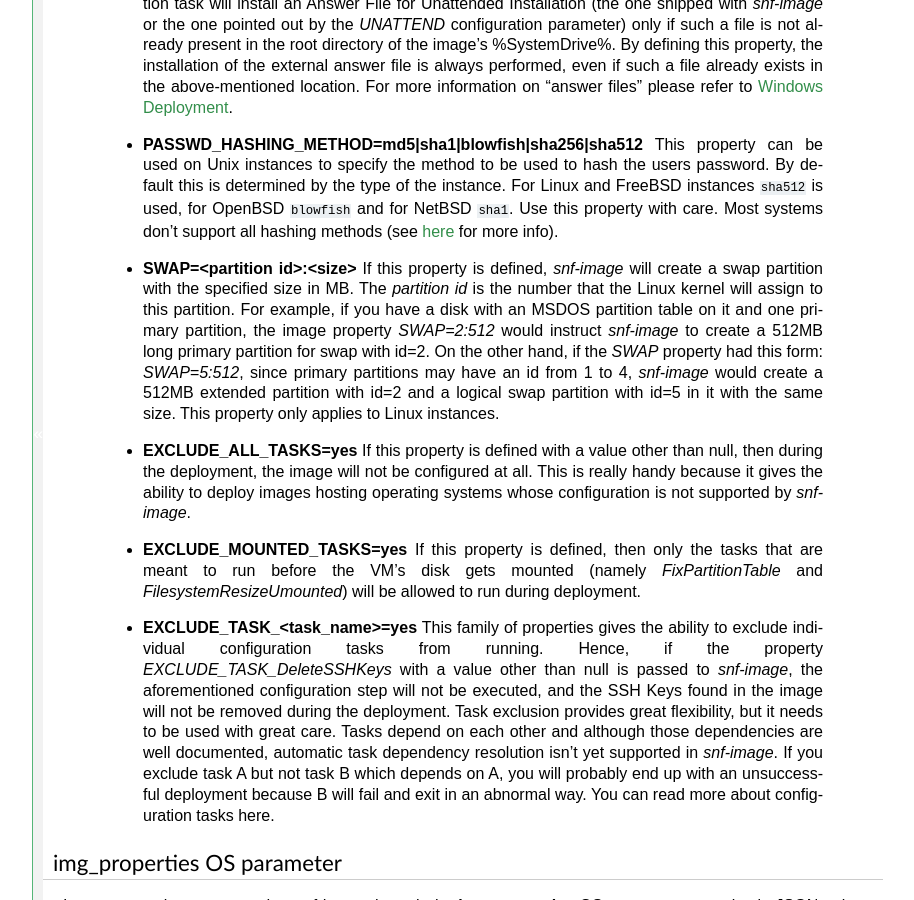
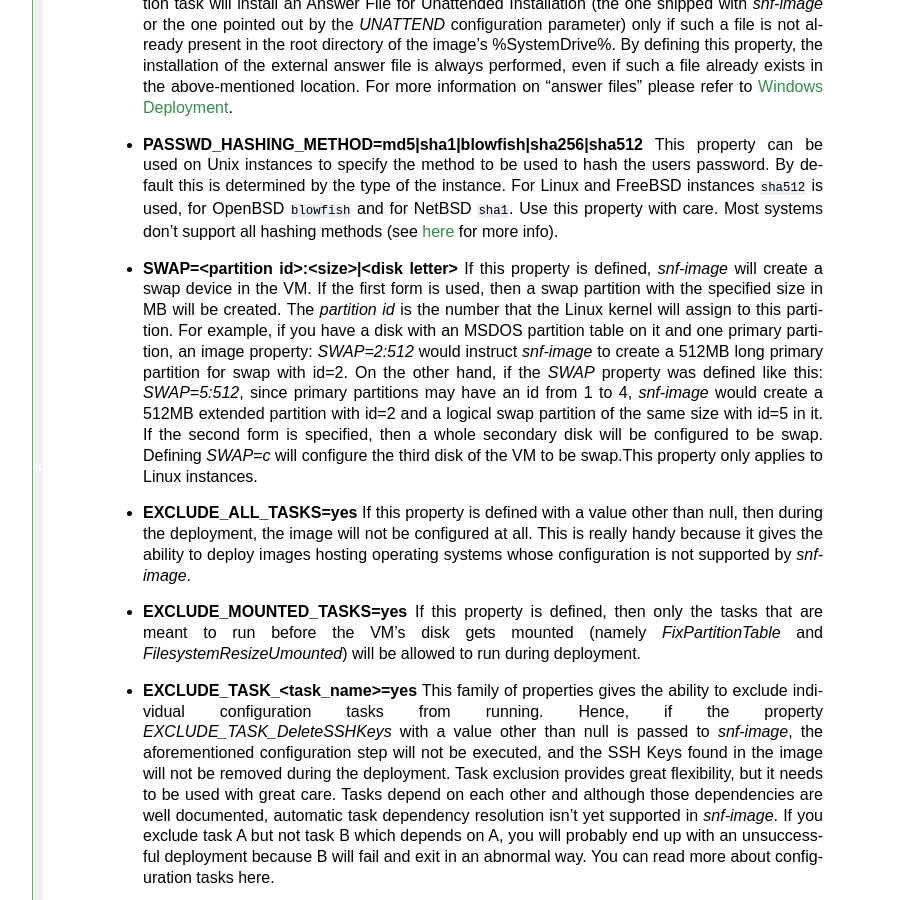
Before and after one commit to grnet/snf-image, a Sphinx documentation site: the page built from docs/interface.rst, in a window 1280 px wide and 900 px high, scrolled down 2538 px. Shown: the whole window, without its empty margins (187-1101 px from the left). Built offline with Sphinx 7.4.7, drawn with Linux system fonts in a browser that asks for light colours.

Commit message:
Support making swap in secondary disk
Allow making a whole disk as SWAP. To do this, you need to define the
SWAP image property with a letter, denoting a hard disk numbering. If
you use: SWAP=b then snf-image will configure the second disk of the
image as swap.

This resolves #63

```diff
--- a/docs/interface.rst
+++ b/docs/interface.rst
@@ -179,17 +179,20 @@ All image formats properties
    `here <http://pythonhosted.org/passlib/modular_crypt_format.html#mcf-identifiers>`_
    for more info).
 
- * **SWAP=<partition id>:<size>**
-   If this property is defined, *snf-image* will create a swap partition with
-   the specified size in MB. The *partition id* is the number that the Linux
+ * **SWAP=<partition id>:<size>|<disk letter>**
+   If this property is defined, *snf-image* will create a swap device in the
+   VM. If the first form is used, then a swap partition with the specified size
+   in MB will be created. The *partition id* is the number that the Linux
    kernel will assign to this partition. For example, if you have a disk with
-   an MSDOS  partition table on it and one primary partition, the image
-   property *SWAP=2:512* would instruct *snf-image* to create a 512MB long
-   primary partition for swap with id=2. On the other hand, if the *SWAP*
-   property had this form: *SWAP=5:512*, since primary partitions may have an
-   id from 1 to 4, *snf-image* would create a 512MB extended partition with
-   id=2 and a logical swap partition with id=5 in it with the same size. This
-   property only applies to Linux instances.
+   an MSDOS partition table on it and one primary partition, an image property:
+   *SWAP=2:512* would instruct *snf-image* to create a 512MB long primary
+   partition for swap with id=2. On the other hand, if the *SWAP* property was
+   defined like this: *SWAP=5:512*, since primary partitions may have an id
+   from 1 to 4, *snf-image* would create a 512MB extended partition with id=2
+   and a logical swap partition of the same size with id=5 in it. If the second
+   form is specified, then a whole secondary disk will be configured
+   to be swap. Defining *SWAP=c* will configure the third disk of the VM to be
+   swap.This property only applies to Linux instances.
 
  * **EXCLUDE_ALL_TASKS=yes**
    If this property is defined with a value other than null, then during the
```
Also changed, not shown: 2 other files.
